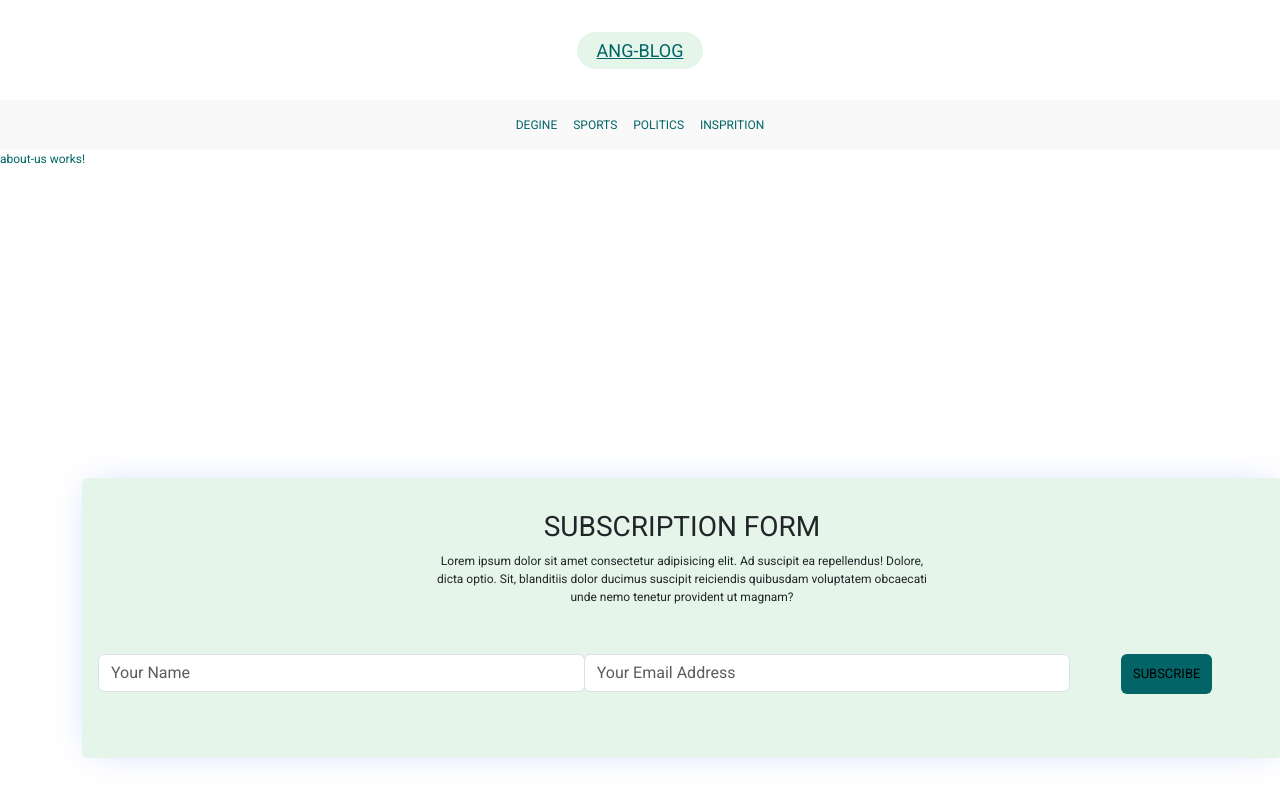
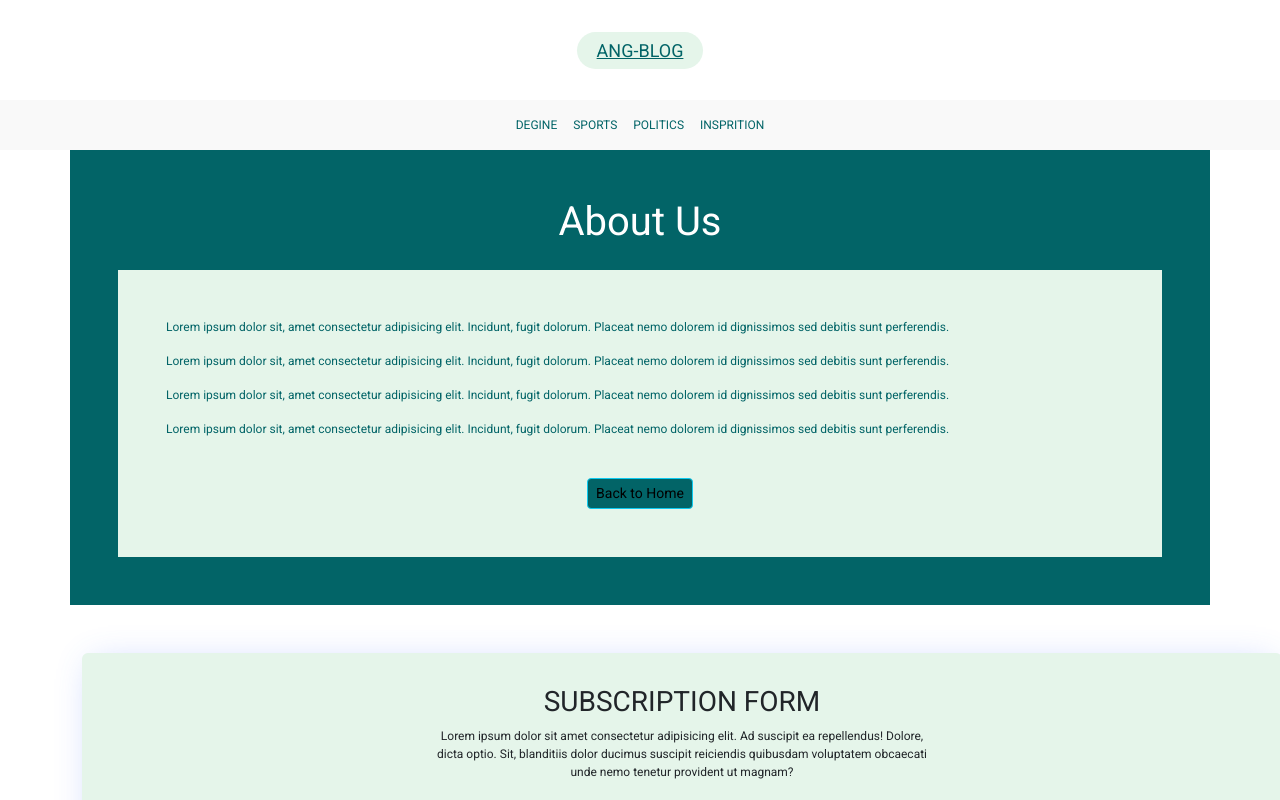
Before and after one commit to samvcy/AngularProject, an Angular app: page /about in a window 1280 px wide. Shown: the top 800 px of the page. Built offline with nearby package versions, Linux system fonts and the light colour scheme.

Commit message:
AboutUs+TnC

```diff
--- a/src/app/app-routing.module.ts
+++ b/src/app/app-routing.module.ts
@@ -11,7 +11,7 @@ const routes: Routes = [
   {path : '',component: HomeComponent},
   {path : 'category', component : SingleCategoryComponent},
   {path : 'post',component: SinglePostComponent},
-  {path : 'term-condition',component: TermsAndConditionComponent},
+  {path : 'tnc',component: TermsAndConditionComponent},
   {path : 'contact', component: ContactUsComponent},
   {path : 'about',component: AboutUsComponent}
 ];
--- a/src/app/pages/about-us/about-us.component.html
+++ b/src/app/pages/about-us/about-us.component.html
@@ -1 +1,17 @@
-<p>about-us works!</p>
+<section class="mt-5">
+<div class="container mt-5 mb-5 p-5 bg-theme">
+    <h1 class="text-white text-center"> About Us </h1>
+
+    <div class="p-5 mt-4 bg-secondry-theme text-theme-primary">
+        <p>Lorem ipsum dolor sit, amet consectetur adipisicing elit. Incidunt, fugit dolorum. Placeat nemo dolorem id dignissimos sed debitis sunt perferendis.</p>
+        <p>Lorem ipsum dolor sit, amet consectetur adipisicing elit. Incidunt, fugit dolorum. Placeat nemo dolorem id dignissimos sed debitis sunt perferendis.</p>
+        <p>Lorem ipsum dolor sit, amet consectetur adipisicing elit. Incidunt, fugit dolorum. Placeat nemo dolorem id dignissimos sed debitis sunt perferendis.</p>
+        <p>Lorem ipsum dolor sit, amet consectetur adipisicing elit. Incidunt, fugit dolorum. Placeat nemo dolorem id dignissimos sed debitis sunt perferendis.</p>
+
+        <div class="text-center">
+            <button class="btn btn-info btn-sm mt-4 bg-theme"> Back to Home </button>
+        </div>
+    </div>
+</div>
+
+</section>
--- a/src/app/pages/terms-and-condition/terms-and-condition.component.html
+++ b/src/app/pages/terms-and-condition/terms-and-condition.component.html
@@ -1 +1,17 @@
-<p>terms-and-condition works!</p>
+<section class="mt-5">
+    <div class="container mt-5 mb-5 p-5 bg-theme">
+        <h1 class="text-white text-center"> Terms & Conditions </h1>
+
+        <div class="p-5 mt-4 bg-secondry-theme text-theme-primary">
+            <p>Lorem ipsum dolor sit, amet consectetur adipisicing elit. Incidunt, fugit dolorum. Placeat nemo dolorem id dignissimos sed debitis sunt perferendis.</p>
+            <p>Lorem ipsum dolor sit, amet consectetur adipisicing elit. Incidunt, fugit dolorum. Placeat nemo dolorem id dignissimos sed debitis sunt perferendis.</p>
+            <p>Lorem ipsum dolor sit, amet consectetur adipisicing elit. Incidunt, fugit dolorum. Placeat nemo dolorem id dignissimos sed debitis sunt perferendis.</p>
+            <p>Lorem ipsum dolor sit, amet consectetur adipisicing elit. Incidunt, fugit dolorum. Placeat nemo dolorem id dignissimos sed debitis sunt perferendis.</p>
+
+            <div class="text-center">
+                <button class="btn btn-info btn-sm mt-4 bg-theme"> Back to Home </button>
+            </div>
+        </div>
+    </div>
+
+    </section>
--- a/src/styles.css
+++ b/src/styles.css
@@ -42,3 +42,11 @@ body {
     font-size: 13px;
     background-color: var(--primary-color);
 }
+
+.bg-secondry-theme{
+    background-color: var(--secondry-color);
+}
+
+.text-theme-primary{
+    color: var(--primary-color);
+}
```
